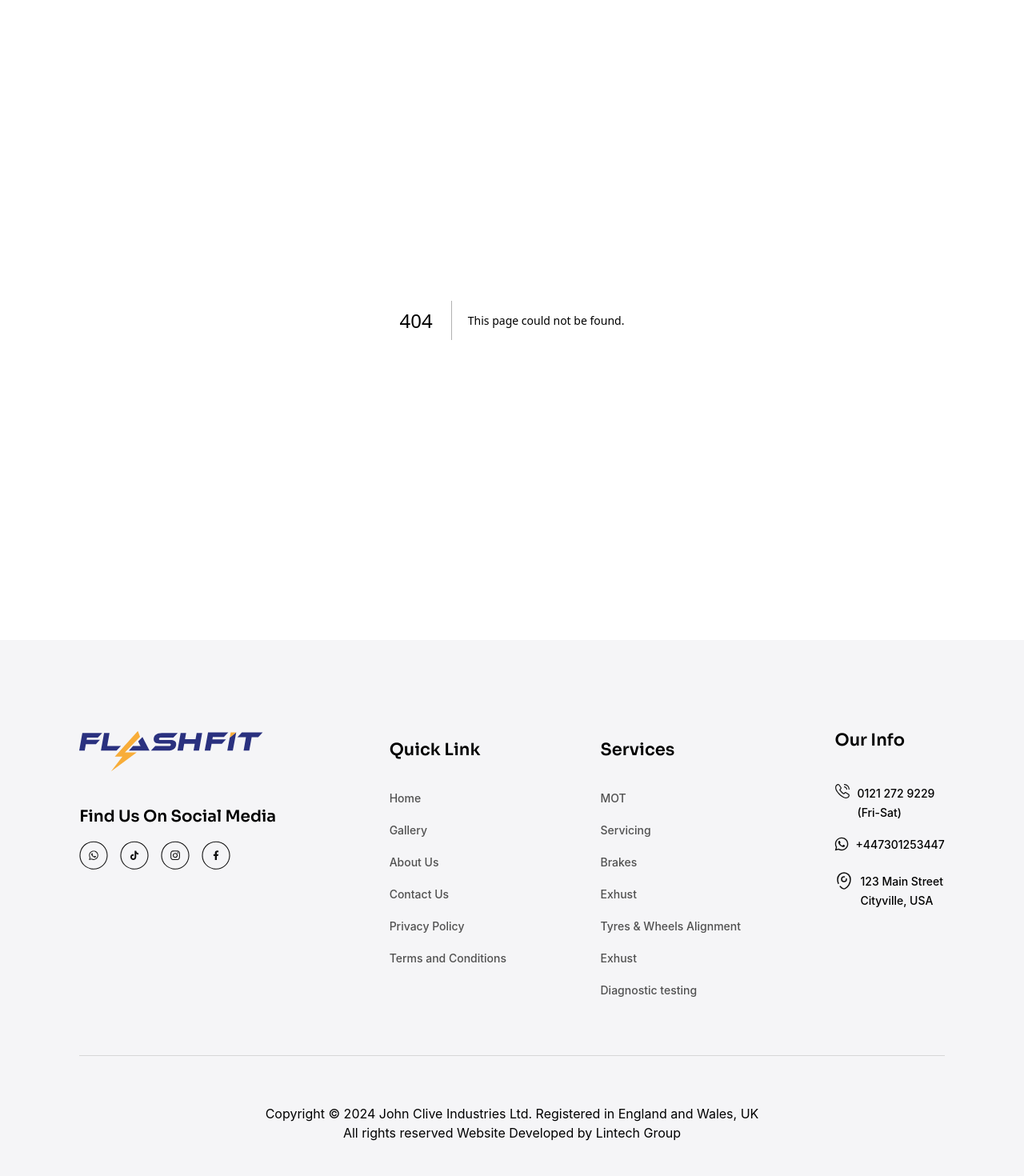
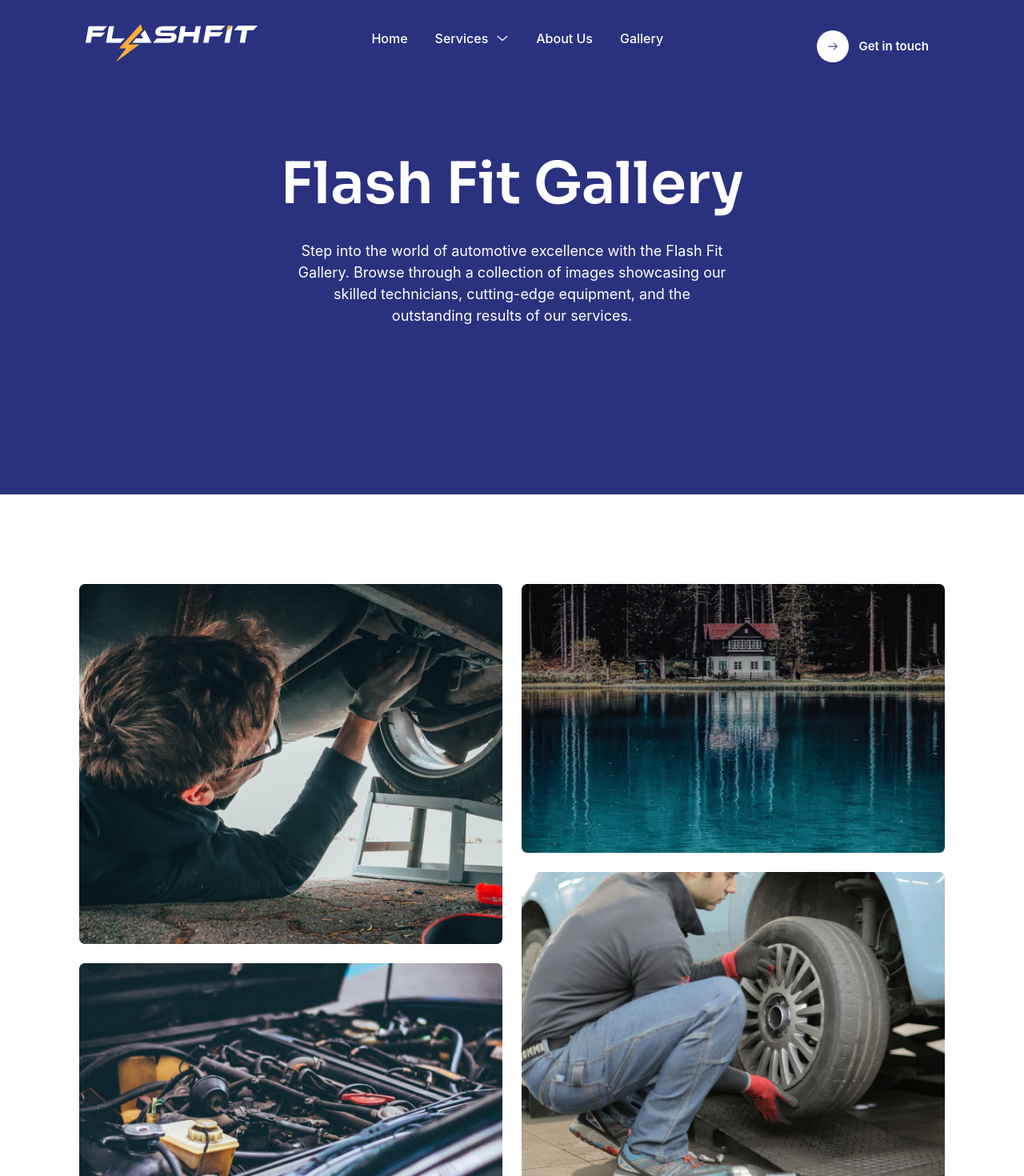
Before and after one commit to LintechGroupltd/flashFit-fe, a Next.js app: page /gallery in a window 1280 px wide. Before the commit this address had no page. Shown: the top 1470 px of the page at 80% size. Built offline with nearby package versions, Linux system fonts and the light colour scheme.

Commit message:
updated_Home-page11

```diff
--- /dev/null
+++ b/src/app/(root)/gallery/page.tsx
@@ -0,0 +1,9 @@
+"use client";
+
+import GALLERY from "@/components/pages/gallery";
+
+const page = () => {
+  return <GALLERY/>;
+};
+
+export default page;
--- a/src/components/layout/navbar/Navbar.tsx
+++ b/src/components/layout/navbar/Navbar.tsx
@@ -233,7 +233,7 @@ function NavList() {
       <Typography
         placeholder=""
         as="a"
-        href="#"
+        href="/gallery"
         variant="small"
         className="font-medium"
       >
--- /dev/null
+++ b/src/components/layout/navbar/bottomNavbar.tsx
@@ -0,0 +1,50 @@
+// BottomNavbar.tsx
+import React from "react";
+import { List, Typography } from "@material-tailwind/react";
+import Image from "next/image";
+import Link from "next/link";
+import contactUs_arrow_right from "../../../../public/assets/navabar/contactUs-arrow-right.svg";
+
+function BottomNavbar() {
+  return (
+    <List className="fixed bottom-0 left-0 right-0 bg-gray-800 p-4 flex justify-between items-center" placeholder=''>
+      <Typography
+      placeholder=''
+        as="a"
+        href="/"
+        variant="small"
+        className="font-medium text-white"
+      >
+        Home
+      </Typography>
+      <Typography
+      placeholder=''
+        as="a"
+        href="/about"
+        variant="small"
+        className="font-medium text-white"
+      >
+        About Us
+      </Typography>
+      <Typography
+      placeholder=''
+        as="a"
+        href="/gallery"
+        variant="small"
+        className="font-medium text-white"
+      >
+        Gallery
+      </Typography>
+      <div className="bg-yellow-500 rounded-full px-3 py-1 flex items-center">
+        <Link href="/contact-us">
+          <div className="flex items-center text-white">
+            Contact Us
+            <Image src={contactUs_arrow_right} alt="" className="ml-1" />
+          </div>
+        </Link>
+      </div>
+    </List>
+  );
+}
+
+export default BottomNavbar;
--- /dev/null
+++ b/src/components/pages/gallery/galleryBanner/galleryBanner.tsx
@@ -0,0 +1,25 @@
+import React from "react";
+
+
+function GalleryBanner() {
+  return (
+    <div className="md:h-[530px] relative md:py-28 py-20">
+      <div className="text-center text-[#fff]">
+        <h2 className="md:text-[72px] text-[50px] leading-[60px] font-serif font-[600]"> Flash Fit Gallery</h2>
+        <p className="text-[18px] font-sans font-[400] md:block hidden mt-10">
+          Step into the world of automotive excellence with the Flash Fit<br/> Gallery. Browse through a collection of
+          images showcasing our<br/> skilled technicians, cutting-edge equipment, and the<br/> outstanding results of our services.
+        </p>
+        <p className="text-[18px] font-sans font-[400] md:hidden block mt-4">
+          Where Automotive Passion Meets Precision:
+          Unveiling the Heart Behind Flash Fit's Drive for
+          Excellence.
+        </p>
+      </div>
+
+
+    </div>
+  );
+}
+
+export default GalleryBanner;
--- /dev/null
+++ b/src/components/pages/gallery/gallerySection/galleryData.ts
@@ -0,0 +1,80 @@
+import row1Img1 from '../../../../../public/assets/gallery/row1_Img1.png'
+import row1Img2 from '../../../../../public/assets/gallery/row1_Img2.png'
+
+import row2Img1 from '../../../../../public/assets/gallery/row2_Img1.png'
+import row2Img2 from '../../../../../public/assets/gallery/row2_Img2.png'
+
+import row3Img1 from '../../../../../public/assets/gallery/row3_Img1.png'
+import row3Img2 from '../../../../../public/assets/gallery/row3_Img2.png'
+
+import ro4Img1 from '../../../../../public/assets/gallery/row4_Img1.png'
+import row4Img2 from '../../../../../public/assets/gallery/row4_Img2.png'
+
+import row5Img1 from '../../../../../public/assets/gallery/row5_Img1.png'
+import row5Img2 from '../../../../../public/assets/gallery/row5_Img2.png'
+
+import row6Img1 from '../../../../../public/assets/gallery/row6_Img1.png'
+import row6Img2 from '../../../../../public/assets/gallery/row6_Img2.png'
+
+export const galleyData = [
+    {
+      id: 1,
+      image:row1Img1
+
+    },
+    {
+      id: 2,
+      image:row1Img2
+
+    },
+    {
+      id: 3,
+      image:row2Img1
+
+    },
+    {
+        id:4,
+        image:row2Img2
+
+      },
+      {
+        id: 5,
+        image:row3Img1
+
+      },
+      {
+        id: 6,
+        image:row3Img2
+
+      },
+      {
+        id: 7,
+        image:ro4Img1
+
+      },
+      {
+        id: 8,
+        image:row4Img2
+
+      },
+      {
+        id: 9,
+        image:row5Img1
+
+      },
+      {
+        id: 10,
+        image:row5Img2
+
+      },
+      {
+        id: 11,
+        image:row6Img1
+
+      },
+      {
+        id: 12,
+        image:row6Img2
+
+      }
+  ];
--- /dev/null
+++ b/src/components/pages/gallery/gallerySection/galleryImageCard.tsx
@@ -0,0 +1,23 @@
+"use client";
+import React from "react";
+
+
+
+import Image from "next/image";
+import { galleyData } from "./galleryData";
+
+const GalleryImageCard = () => {
+  return (
+    <>
+      <div className="md:columns-2 sm:columns-2 gap-[24px] space-y-[24px] mx-auto">
+        {galleyData?.map((item, index) => (
+          <div key={index} className="break-inside-avoid w-full ">
+            <Image src={item?.image} alt="gallery_Image" className="mx-auto"/>
+          </div>
+        ))}
+      </div>
+    </>
+  );
+};
+
+export default GalleryImageCard;
--- /dev/null
+++ b/src/components/pages/gallery/index.tsx
@@ -0,0 +1,61 @@
+"use client";
+import React from "react";
+import Navbar from "@/components/layout/navbar/Navbar";
+import Footer from "@/components/layout/footer/Footer";
+
+import FlashBenefit from "@/components/reuseable/flashBenefit/flashBenefit";
+import VehicleStatics from "@/components/reuseable/vehicleStatics/vehicleStatics";
+import CustomerReview from "@/components/reuseable/customerReview/customerReview";
+import FaqSection from "@/components/reuseable/Faqs/Faqs";
+import BookContact from "@/components/reuseable/BookContact/bookContact";
+import GalleryBanner from "./galleryBanner/galleryBanner";
+import GalleryImageCard from "./gallerySection/galleryImageCard";
+
+
+
+
+function GALLERY() {
+  return (
+    <div className="">
+      <div
+        className=""
+
+      >
+       <div className="root_parent_wrapper bg-[#2A317F]">
+         <div className="root_child_wrapper ">
+          <Navbar />
+          <GalleryBanner/>
+        </div>
+        </div>
+
+      </div>
+
+      <div className="root_parent_wrapper mt-28  ">
+        <div className="root_child_wrapper">
+          <GalleryImageCard/>
+        </div>
+      </div>
+
+
+
+      <div className="md:root_parent_wrapper   mt-24" data-aos='fade-up' date-aos-duration='1000'>
+        <div className="md:block hidden root_child_wrapper">
+          <BookContact />
+        </div>
+        <div className="md:hidden block ">
+          <BookContact />
+        </div>
+      </div>
+
+
+      <div className="root_parent_wrapper  mt-20 bg-[#F5F5F7]  ">
+        <div className="root_child_wrapper">
+          <Footer />
+        </div>
+      </div>
+
+    </div>
+  );
+}
+
+export default GALLERY;
```
Also changed, not shown: src/components/layout/navbar/NavListMenu.tsx (added), 1 other file (tests, documents, lock files or other folders).
